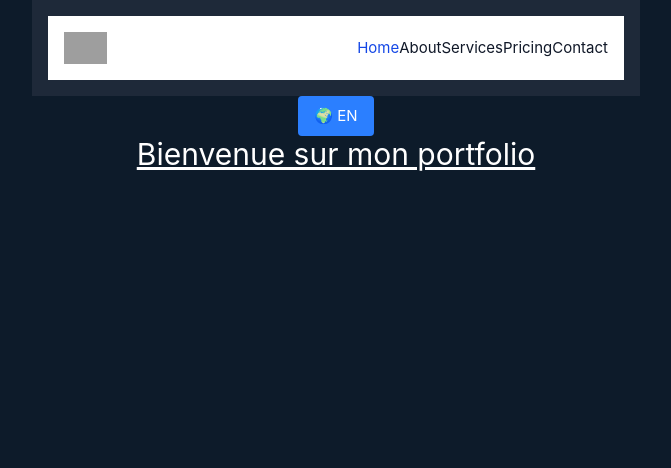
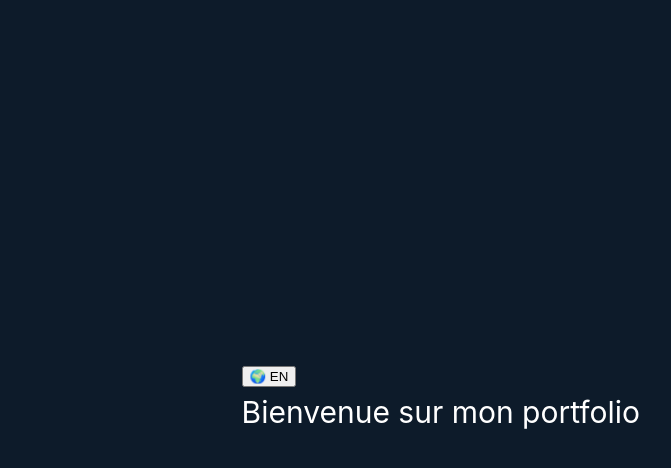
Before and after one commit to CamilleWalbott/Portfolio, a Vue app: page / in a window 1280 px wide. Shown: the top 468 px of the page, without its empty margins (0-671 px from the left). Built offline with nearby package versions, Linux system fonts and the light colour scheme; grey boxes are pictures that could not be loaded.

Commit message:
Revert "ajout flowbite + construction navbar"
This reverts commit c93411d795f1242f3f59b7fb685da306ee9af91a.

```diff
--- a/index.html
+++ b/index.html
@@ -3,7 +3,7 @@
   <head>
     <meta charset="UTF-8">
    <!-- <link rel="icon" href=""> -->
-      <meta name="viewport" content="width=device-width, initial-scale=1.0">
+    <meta name="viewport" content="width=device-width, initial-scale=1.0">
     <title>Camille Walbott - Développeuse Web</title>
   </head>
   <body>
--- a/src/App.vue
+++ b/src/App.vue
@@ -2,7 +2,6 @@
 import HelloWorld from './components/HelloWorld.vue'
 import { useI18n } from "vue-i18n";
 import { ref } from "vue";
-import NavBar from "./components/NavBar.vue";
 
 const { t, locale } = useI18n();
 const switchLang = () => {
@@ -12,22 +11,15 @@ const switchLang = () => {
 </script>
 
 <template>
-  <div class="min-h-screen w-full">
-    <!-- Header -->
-    <header class="bg-gray-800 text-white p-4">
-      <NavBar />
-    </header>
+  <header>
+    <div>
+      <button @click="switchLang">🌍 {{ locale === "fr" ? "EN" : "FR" }}</button>
+    </div>
+    <div>
+      <HelloWorld :msg="t('welcome')"/>
+    </div>
+  </header>
 
-    <!-- Main Content -->
-    <main class="flex-1 flex items-center justify-center">
-      <div class="text-center">
-        <button @click="switchLang" class="px-4 py-2 bg-blue-500 text-white rounded">
-          🌍 {{ locale === "fr" ? "EN" : "FR" }}
-        </button>
-        <div class="mt-4">
-          <HelloWorld :msg="t('welcome')" />
-        </div>
-      </div>
-    </main>
-  </div>
+  <main>
+  </main>
 </template>
--- a/src/assets/main.css
+++ b/src/assets/main.css
@@ -1,10 +1,9 @@
 @import './base.css';
-@import "tailwindcss";
-
 
 #app {
-  width: 100%;
+  max-width: 1280px;
   margin: 0 auto;
+  padding: 2rem;
   font-weight: normal;
 }
 
--- a/src/components/HelloWorld.vue
+++ b/src/components/HelloWorld.vue
@@ -8,6 +8,6 @@ defineProps({
 </script>
 
 <template>
-  <h1 class="text-3xl font-bold underline">{{ msg }}</h1>
+    <h1>{{ msg }}</h1>
 
 </template>
--- a/src/components/NavBar.vue
+++ /dev/null
@@ -1,46 +0,0 @@
-<script setup>
-
-</script>
-
-<template>
-
-
-  <nav class="bg-white border-gray-200 dark:bg-gray-900">
-    <div class="max-w-screen-xl flex flex-wrap items-center justify-between mx-auto p-4">
-      <a href="https://flowbite.com/" class="flex items-center space-x-3 rtl:space-x-reverse">
-        <img src="https://flowbite.com/docs/images/logo.svg" class="h-8" alt="Flowbite Logo" />
-        <span class="self-center text-2xl font-semibold whitespace-nowrap dark:text-white">Flowbite</span>
-      </a>
-      <button data-collapse-toggle="navbar-default" type="button" class="inline-flex items-center p-2 w-10 h-10 justify-center text-sm text-gray-500 rounded-lg md:hidden hover:bg-gray-100 focus:outline-none focus:ring-2 focus:ring-gray-200 dark:text-gray-400 dark:hover:bg-gray-700 dark:focus:ring-gray-600" aria-controls="navbar-default" aria-expanded="false">
-        <span class="sr-only">Open main menu</span>
-        <svg class="w-5 h-5" aria-hidden="true" xmlns="http://www.w3.org/2000/svg" fill="none" viewBox="0 0 17 14">
-          <path stroke="currentColor" stroke-linecap="round" stroke-linejoin="round" stroke-width="2" d="M1 1h15M1 7h15M1 13h15"/>
-        </svg>
-      </button>
-      <div class="hidden w-full md:block md:w-auto" id="navbar-default">
-        <ul class="font-medium flex flex-col p-4 md:p-0 mt-4 border border-gray-100 rounded-lg bg-gray-50 md:flex-row md:space-x-8 rtl:space-x-reverse md:mt-0 md:border-0 md:bg-white dark:bg-gray-800 md:dark:bg-gray-900 dark:border-gray-700">
-          <li>
-            <a href="#" class="block py-2 px-3 text-white bg-blue-700 rounded-sm md:bg-transparent md:text-blue-700 md:p-0 dark:text-white md:dark:text-blue-500" aria-current="page">Home</a>
-          </li>
-          <li>
-            <a href="#" class="block py-2 px-3 text-gray-900 rounded-sm hover:bg-gray-100 md:hover:bg-transparent md:border-0 md:hover:text-blue-700 md:p-0 dark:text-white md:dark:hover:text-blue-500 dark:hover:bg-gray-700 dark:hover:text-white md:dark:hover:bg-transparent">About</a>
-          </li>
-          <li>
-            <a href="#" class="block py-2 px-3 text-gray-900 rounded-sm hover:bg-gray-100 md:hover:bg-transparent md:border-0 md:hover:text-blue-700 md:p-0 dark:text-white md:dark:hover:text-blue-500 dark:hover:bg-gray-700 dark:hover:text-white md:dark:hover:bg-transparent">Services</a>
-          </li>
-          <li>
-            <a href="#" class="block py-2 px-3 text-gray-900 rounded-sm hover:bg-gray-100 md:hover:bg-transparent md:border-0 md:hover:text-blue-700 md:p-0 dark:text-white md:dark:hover:text-blue-500 dark:hover:bg-gray-700 dark:hover:text-white md:dark:hover:bg-transparent">Pricing</a>
-          </li>
-          <li>
-            <a href="#" class="block py-2 px-3 text-gray-900 rounded-sm hover:bg-gray-100 md:hover:bg-transparent md:border-0 md:hover:text-blue-700 md:p-0 dark:text-white md:dark:hover:text-blue-500 dark:hover:bg-gray-700 dark:hover:text-white md:dark:hover:bg-transparent">Contact</a>
-          </li>
-        </ul>
-      </div>
-    </div>
-  </nav>
-
-</template>
-
-<style scoped>
-
-</style>
--- a/vite.config.js
+++ b/vite.config.js
@@ -1,5 +1,5 @@
 import { fileURLToPath, URL } from 'node:url'
-import tailwindcss from '@tailwindcss/vite'
+
 import { defineConfig } from 'vite'
 import vue from '@vitejs/plugin-vue'
 
@@ -7,7 +7,6 @@ import vue from '@vitejs/plugin-vue'
 export default defineConfig({
   plugins: [
     vue(),
-    tailwindcss(),
   ],
   resolve: {
     alias: {
```
Also changed, not shown: package.json (+2 -5 lines), 1 other file (tests, documents, lock files or other folders).
